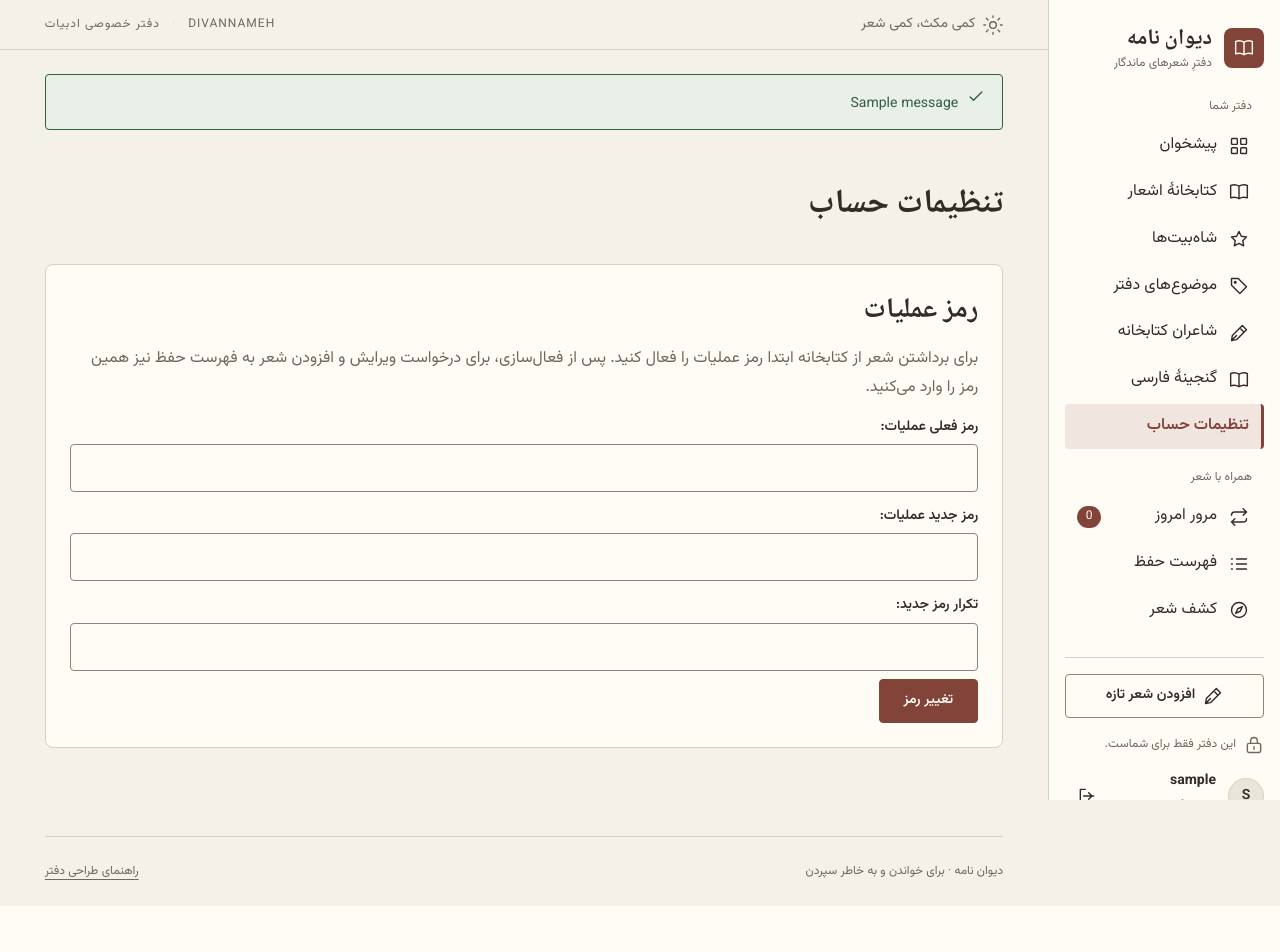
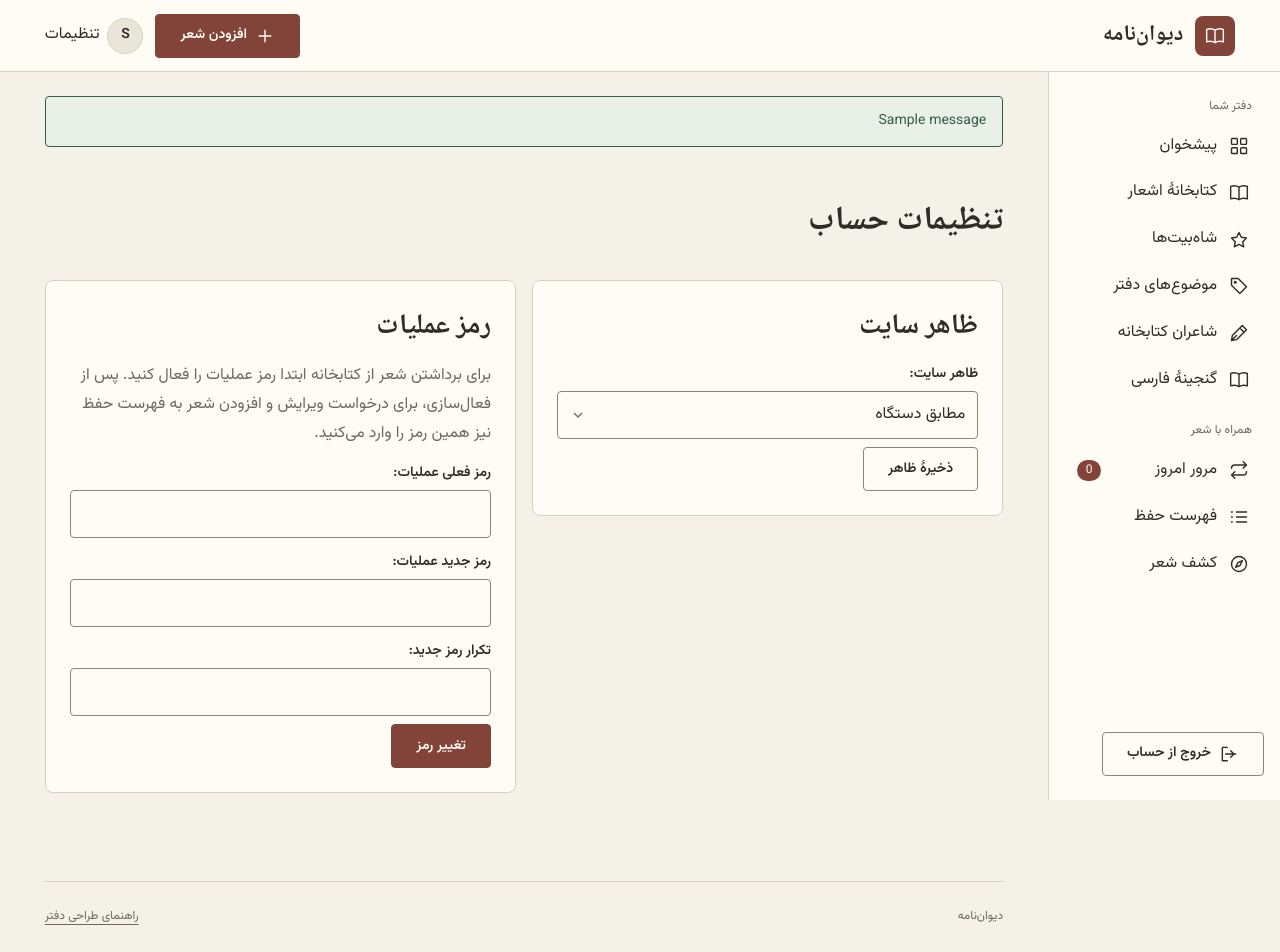
Before and after one commit to dexterMAHO/DivanNameh, a Django app: page /settings/ in a window 1280 px wide. Before the commit the page ends 880 px from the top, so only its background shows below. Run offline with Django 5.2, Linux system fonts and the light colour scheme; a user stored in the database is signed in; tables that the repository leaves empty hold one stand-in row (values such as "Sample post"); one stand-in notice (Sample message) is shown; data that the repository does not hold is empty.

Commit message:
Redesign the header and add a persistent dark theme

```diff
--- a/accounts/forms.py
+++ b/accounts/forms.py
@@ -1,5 +1,7 @@
 from django import forms
 from django.contrib.auth.password_validation import validate_password
+
+from .models import User
 
 
 class EmailLoginForm(forms.Form):
@@ -10,6 +12,13 @@ class EmailLoginForm(forms.Form):
         if len(email) > 254:
             raise forms.ValidationError('نشانی ایمیل طولانی است.')
         return email
+
+
+class ThemeForm(forms.ModelForm):
+    class Meta:
+        model = User
+        fields = ['theme']
+        labels = {'theme': 'ظاهر سایت'}
 
 
 class ActionPasswordForm(forms.Form):
--- a/accounts/models.py
+++ b/accounts/models.py
@@ -6,6 +6,9 @@ from django.db import models
 class User(AbstractUser):
     login_email = models.EmailField('ایمیل ورود', unique=True, null=True, blank=True)
     action_password = models.CharField(max_length=128, blank=True)
+    theme = models.CharField(max_length=5, choices=[
+        ('auto', 'مطابق دستگاه'), ('light', 'روشن'), ('dark', 'تاریک'),
+    ], default='auto')
 
     def verify_action_password(self, password):
         return check_password(password, self.action_password)
--- a/accounts/views.py
+++ b/accounts/views.py
@@ -19,7 +19,7 @@ from django.utils import timezone
 from django.views.decorators.cache import never_cache
 from django.views.decorators.http import require_http_methods
 
-from .forms import ActionPasswordForm, EmailLoginForm
+from .forms import ActionPasswordForm, EmailLoginForm, ThemeForm
 from .legacy_forms import PersianAuthenticationForm, PersianUserCreationForm
 from .models import LoginChallenge, User
 
@@ -122,8 +122,13 @@ def email_confirm(request):
 @require_http_methods(['GET', 'POST'])
 def settings_page(request):
     submitted = request.POST.get('section')
+    theme_form = ThemeForm(request.POST if submitted == 'theme' else None, instance=request.user)
     password_form = ActionPasswordForm(request.POST if submitted == 'password' else None, user=request.user)
     if request.method == 'POST':
+        if submitted == 'theme' and theme_form.is_valid():
+            User.objects.filter(pk=request.user.pk).update(theme=theme_form.cleaned_data['theme'])
+            messages.success(request, 'ظاهر سایت ذخیره شد.')
+            return redirect('settings')
         if submitted == 'password':
             with transaction.atomic():
                 user = User.objects.select_for_update().get(pk=request.user.pk)
@@ -134,5 +139,5 @@ def settings_page(request):
                     messages.success(request, 'رمز عملیات ذخیره شد.')
                     return redirect('settings')
     return render(request, 'accounts/settings.html', {
-        'password_form': password_form,
+        'theme_form': theme_form, 'password_form': password_form,
     })
--- a/static/css/site.css
+++ b/static/css/site.css
@@ -90,6 +90,7 @@ img, svg { max-width: 100%; }
 .app-shell {
   display: grid;
   grid-template-columns: var(--width-sidebar) minmax(0, 1fr);
+  grid-template-rows: auto 1fr;
   min-height: 100dvh;
 }
 body.guest .app-shell { grid-template-columns: minmax(0, 1fr); }
@@ -114,7 +115,7 @@ main:focus { outline: none; }
   position: sticky;
   top: 0;
   z-index: var(--layer-navigation);
-  height: 100dvh;
+  height: calc(100dvh - var(--header-height));
   overflow-y: auto;
   background: var(--color-surface);
   border-inline-end: 1px solid var(--color-border);
@@ -134,13 +135,6 @@ main:focus { outline: none; }
   font-weight: 700;
   line-height: 1.4;
 }
-.brand small {
-  display: block;
-  font-family: var(--font-body);
-  font-size: var(--text-xs);
-  font-weight: 400;
-  color: var(--color-muted-foreground);
-}
 .brand-mark {
   flex: none;
   display: grid;
@@ -192,26 +184,7 @@ main:focus { outline: none; }
 }
 .sidebar nav a .count:empty, .sidebar nav a .count[data-zero] { display: none; }
 
-.sidebar-bottom {
-  margin-top: auto;
-  display: flex;
-  flex-direction: column;
-  gap: var(--space-4);
-  border-top: 1px solid var(--color-border);
-  padding-top: var(--space-4);
-}
-.sidebar-add { justify-content: center; }
-.privacy-note {
-  display: flex;
-  align-items: center;
-  gap: var(--space-2);
-  font-size: var(--text-xs);
-  color: var(--color-muted-foreground);
-}
-.account { display: flex; align-items: center; gap: var(--space-3); }
-.account b { display: block; font-size: var(--text-sm); line-height: 1.5; }
-.account small { color: var(--color-muted-foreground); font-size: var(--text-xs); }
-.account form { margin-inline-start: auto; }
+.sidebar-logout { margin-block-start: auto; }
 .avatar {
   flex: none;
   display: grid;
@@ -225,21 +198,58 @@ main:focus { outline: none; }
   font-size: var(--text-sm);
 }
 
-/* ---------- Topbar & footer ---------- */
-.topbar {
+/* ---------- Header & footer ---------- */
+.masthead {
+  grid-column: 1 / -1;
+  min-height: var(--header-height);
   display: flex;
   align-items: center;
   justify-content: space-between;
+  gap: var(--space-3);
+  padding: var(--space-2) var(--gutter);
+  background: var(--color-surface);
+  border-block-end: 1px solid var(--color-border);
+}
+.masthead-actions { display: flex; align-items: center; gap: var(--space-3); }
+.profile-link {
+  min-height: 2.75rem;
+  display: inline-flex;
+  align-items: center;
+  gap: var(--space-2);
+  color: var(--color-foreground);
+  text-decoration: none;
+}
+.avatar { overflow: hidden; }
+#nav-toggle { display: none; }
+
+.settings-grid {
+  display: grid;
+  grid-template-columns: repeat(auto-fit, minmax(min(100%, 19rem), 1fr));
+  align-items: start;
   gap: var(--space-4);
-  padding: var(--space-3) var(--gutter);
-  border-bottom: 1px solid var(--color-border);
-  font-size: var(--text-sm);
-  color: var(--color-muted-foreground);
 }
-.topbar span { display: flex; align-items: center; gap: var(--space-2); }
-.topbar .edition { font-size: var(--text-xs); letter-spacing: 1px; }
-.edition i { font-style: normal; color: var(--color-border); padding-inline: var(--space-1); }
-.edition i::before { content: '·'; }
+
+.copy-tools {
+  display: flex;
+  align-items: flex-start;
+  flex-wrap: wrap;
+  gap: var(--space-3);
+}
+.copy-tools details[open] { flex: 1 1 16rem; min-width: 0; }
+.copy-tools summary { margin: 0; }
+.copy-status, #copy-fallback { flex-basis: 100%; }
+.copy-status:empty { margin: 0; flex-basis: 0; }
+.copy-verse-list { max-height: 19rem; overflow-y: auto; margin-block: var(--space-3); }
+.copy-verse-list label {
+  display: flex;
+  align-items: flex-start;
+  gap: var(--space-3);
+  min-height: 2.75rem;
+  padding: var(--space-2) var(--space-1);
+  overflow-wrap: anywhere;
+}
+.archive-options { margin-inline-start: auto; max-width: 24rem; }
+.memorize-panel form label { margin-block-end: var(--space-2); }
 
 footer {
   display: flex;
--- a/static/css/tokens.css
+++ b/static/css/tokens.css
@@ -53,3 +53,58 @@
   --layer-navigation: 20;
   --layer-skip: 100;
 }
+
+:root {
+  color-scheme: light;
+  --header-height: 4.5rem;
+}
+
+:root[data-theme="dark"] {
+  color-scheme: dark;
+  --color-background: #1d1c18;
+  --color-surface: #25231e;
+  --color-surface-muted: #343027;
+  --color-foreground: #f3ead8;
+  --color-muted-foreground: #c6baa4;
+  --color-primary: #efab94;
+  --color-primary-hover: #ffc6b0;
+  --color-primary-soft: #462d28;
+  --color-on-primary: #261714;
+  --color-feature: #2b382e;
+  --color-feature-muted: #c7d5c5;
+  --color-border: #544b3e;
+  --color-control-border: #a0927c;
+  --color-focus: #93cfdf;
+  --color-success: #b7ddb8;
+  --color-success-surface: #2d3b2e;
+  --color-danger: #ffb7ac;
+  --color-danger-surface: #482925;
+  --shadow-card: none;
+  --shadow-focus: 0 0 0 4px rgb(147 207 223 / 20%);
+}
+
+@media (prefers-color-scheme: dark) {
+  :root[data-theme="auto"] {
+    color-scheme: dark;
+    --color-background: #1d1c18;
+    --color-surface: #25231e;
+    --color-surface-muted: #343027;
+    --color-foreground: #f3ead8;
+    --color-muted-foreground: #c6baa4;
+    --color-primary: #efab94;
+    --color-primary-hover: #ffc6b0;
+    --color-primary-soft: #462d28;
+    --color-on-primary: #261714;
+    --color-feature: #2b382e;
+    --color-feature-muted: #c7d5c5;
+    --color-border: #544b3e;
+    --color-control-border: #a0927c;
+    --color-focus: #93cfdf;
+    --color-success: #b7ddb8;
+    --color-success-surface: #2d3b2e;
+    --color-danger: #ffb7ac;
+    --color-danger-surface: #482925;
+    --shadow-card: none;
+    --shadow-focus: 0 0 0 4px rgb(147 207 223 / 20%);
+  }
+}
--- a/static/js/app.js
+++ b/static/js/app.js
@@ -76,6 +76,6 @@ if (navToggle) {
   navToggle.addEventListener('click', () => {
     const open = navToggle.getAttribute('aria-expanded') !== 'true';
     navToggle.setAttribute('aria-expanded', String(open));
-    document.getElementById('main-nav').classList.toggle('mobile-open', open);
+    document.querySelector('.sidebar').classList.toggle('mobile-open', open);
   });
 }
--- a/templates/accounts/settings.html
+++ b/templates/accounts/settings.html
@@ -2,7 +2,16 @@
 {% block title %}تنظیمات حساب{% endblock %}
 {% block content %}
 <header class="page-heading compact"><h1>تنظیمات حساب</h1></header>
-<div>
+<div class="settings-grid">
+  <section class="panel">
+    <h2>ظاهر سایت</h2>
+    <form method="post">
+      {% csrf_token %}
+      <input type="hidden" name="section" value="theme">
+      {{ theme_form.as_p }}
+      <button>ذخیرهٔ ظاهر</button>
+    </form>
+  </section>
   <section class="panel">
     <h2>رمز عملیات</h2>
     <p class="muted">برای برداشتن شعر از کتابخانه ابتدا رمز عملیات را فعال کنید. پس از فعال‌سازی، برای درخواست ویرایش و افزودن شعر به فهرست حفظ نیز همین رمز را وارد می‌کنید.</p>
--- a/templates/base.html
+++ b/templates/base.html
@@ -1,32 +1,54 @@
 {% load static %}<!doctype html>
-<html lang="fa" dir="rtl">
+<html lang="fa" dir="rtl" data-theme="{{ user.theme|default:'auto' }}">
 <head>
   <meta charset="utf-8"><meta name="viewport" content="width=device-width,initial-scale=1">
-  <meta name="theme-color" content="#f4f1e9">
   <title>{% block title %}دفتر شخصی شعر{% endblock %} | دیوان نامه</title>
   <link rel="preload" href="{% static 'fonts/Vazirmatn.ttf' %}" as="font" type="font/ttf" crossorigin>
   <link rel="stylesheet" href="{% static 'css/tokens.css' %}">
   <link rel="stylesheet" href="{% static 'css/site.css' %}">
   <script type="module" src="{% static 'js/app.js' %}"></script>
 </head>
-<body class="{% if not user.is_authenticated %}guest{% endif %}">
+<body{% if not user.is_authenticated %} class="guest"{% endif %}>
 {% include 'components/icons.html' %}
 <a class="skip" href="#main">رفتن به محتوا</a>
 <div class="app-shell">
+  <header class="masthead">
+    <a class="brand" href="{% url 'dashboard' %}">
+      <span class="brand-mark">{% include 'components/icon.html' with name='book' %}</span>
+      <span>دیوان‌نامه</span>
+    </a>
+    {% if user.is_authenticated %}
+    <div class="masthead-actions">
+      <a class="button primary masthead-add" href="{% url 'poem-new' %}" aria-label="افزودن شعر">
+        {% include 'components/icon.html' with name='plus' %}<span>افزودن شعر</span>
+      </a>
+      <a class="profile-link" href="{% url 'settings' %}" aria-label="تنظیمات حساب">
+        <span class="avatar" aria-hidden="true">{{ user.display_name|first|upper }}</span><span>تنظیمات</span>
+      </a>
+      <button class="icon-button" id="nav-toggle" type="button" aria-controls="main-nav" aria-expanded="false" aria-label="فهرست ناوبری">
+        {% include 'components/icon.html' with name='menu' %}
+      </button>
+    </div>
+    {% endif %}
+  </header>
   {% if user.is_authenticated %}
   <aside class="sidebar" aria-label="دفتر شخصی">
-    <a class="brand" href="{% url 'dashboard' %}"><span class="brand-mark">{% include 'components/icon.html' with name='book' %}</span><span>دیوان نامه<small>دفترِ شعرهای ماندگار</small></span></a>
-    <div class="mobile-actions"><a class="icon-button" href="{% url 'poem-new' %}" aria-label="افزودن شعر">{% include 'components/icon.html' with name='plus' %}</a><button class="icon-button" id="nav-toggle" aria-controls="main-nav" aria-expanded="false" aria-label="فهرست ناوبری">{% include 'components/icon.html' with name='menu' %}</button></div>
     <nav id="main-nav" aria-label="ناوبری اصلی">{% include 'components/nav.html' %}</nav>
-    <div class="sidebar-bottom"><a class="button sidebar-add" href="{% url 'poem-new' %}">{% include 'components/icon.html' with name='pen' %}افزودن شعر تازه</a><div class="privacy-note">{% include 'components/icon.html' with name='lock' %}<span>این دفتر فقط برای شماست.</span></div><div class="account"><span class="avatar">{{ user.username|first|upper }}</span><div><b>{{ user.username }}</b><small>کتابخانهٔ شخصی</small></div><form action="{% url 'logout' %}" method="post">{% csrf_token %}<button class="icon-button" aria-label="خروج از حساب">{% include 'components/icon.html' with name='logout' %}</button></form></div></div>
+    <form class="sidebar-logout" action="{% url 'logout' %}" method="post">
+      {% csrf_token %}<button class="quiet">{% include 'components/icon.html' with name='logout' %}خروج از حساب</button>
+    </form>
   </aside>
   {% endif %}
   <div class="workspace">
-    <header class="topbar"><span>{% include 'components/icon.html' with name='sun' %}کمی مکث، کمی شعر</span><span class="edition">DIVANNAMEH <i></i> دفتر خصوصی ادبیات</span></header>
     <div class="content-wrap">
-      <div id="notifications" role="status" aria-live="polite" aria-atomic="true">{% for message in messages %}<p class="notice">{% include 'components/icon.html' with name='check' %}{{ message }}</p>{% endfor %}</div>
+      <div id="notifications" role="status" aria-live="polite" aria-atomic="true">
+        {% for message in messages %}<p class="notice {{ message.tags }}">{{ message }}</p>{% endfor %}
+      </div>
       <main id="main" tabindex="-1">{% block content %}{% endblock %}</main>
-      <footer><span>دیوان نامه <i>·</i> برای خواندن و به خاطر سپردن</span>{% if user.is_authenticated %}<a href="{% url 'design-system' %}">راهنمای طراحی دفتر</a>{% else %}<span>دفتر شما، روایت شما</span>{% endif %}</footer>
+      <footer>
+        <span>دیوان‌نامه</span>
+        {% if user.is_authenticated %}<a href="{% url 'design-system' %}">راهنمای طراحی دفتر</a>{% endif %}
+      </footer>
     </div>
   </div>
 </div>
--- a/templates/components/nav.html
+++ b/templates/components/nav.html
@@ -6,7 +6,6 @@
 <a href="{% url 'tags' %}" {% if route == 'tags' or route == 'tag-detail' %}aria-current="page"{% endif %}>{% include 'components/icon.html' with name='tag' %}<span>موضوع‌های دفتر</span></a>
 <a href="{% url 'poets' %}" {% if route == 'poets' %}aria-current="page"{% endif %}>{% include 'components/icon.html' with name='pen' %}<span>شاعران کتابخانه</span></a>
 <a href="{% url 'treasury' %}" {% if route == 'treasury' %}aria-current="page"{% endif %}>{% include 'components/icon.html' with name='book' %}<span>گنجینهٔ فارسی</span></a>
-<a href="{% url 'settings' %}" {% if route == 'settings' %}aria-current="page"{% endif %}><span>تنظیمات حساب</span></a>
 <p class="nav-label">همراه با شعر</p>
 <a href="{% url 'review' %}" {% if route == 'review' %}aria-current="page"{% endif %}>{% include 'components/icon.html' with name='repeat' %}<span>مرور امروز</span><span class="count">{{ due_count }}</span></a>
 <a href="{% url 'memorize' %}" {% if route == 'memorize' %}aria-current="page"{% endif %}>{% include 'components/icon.html' with name='list' %}<span>فهرست حفظ</span></a>
```
Also changed, not shown: other parts of static/css/site.css (+12 -29 lines), accounts/migrations/0004_theme.py (added).
